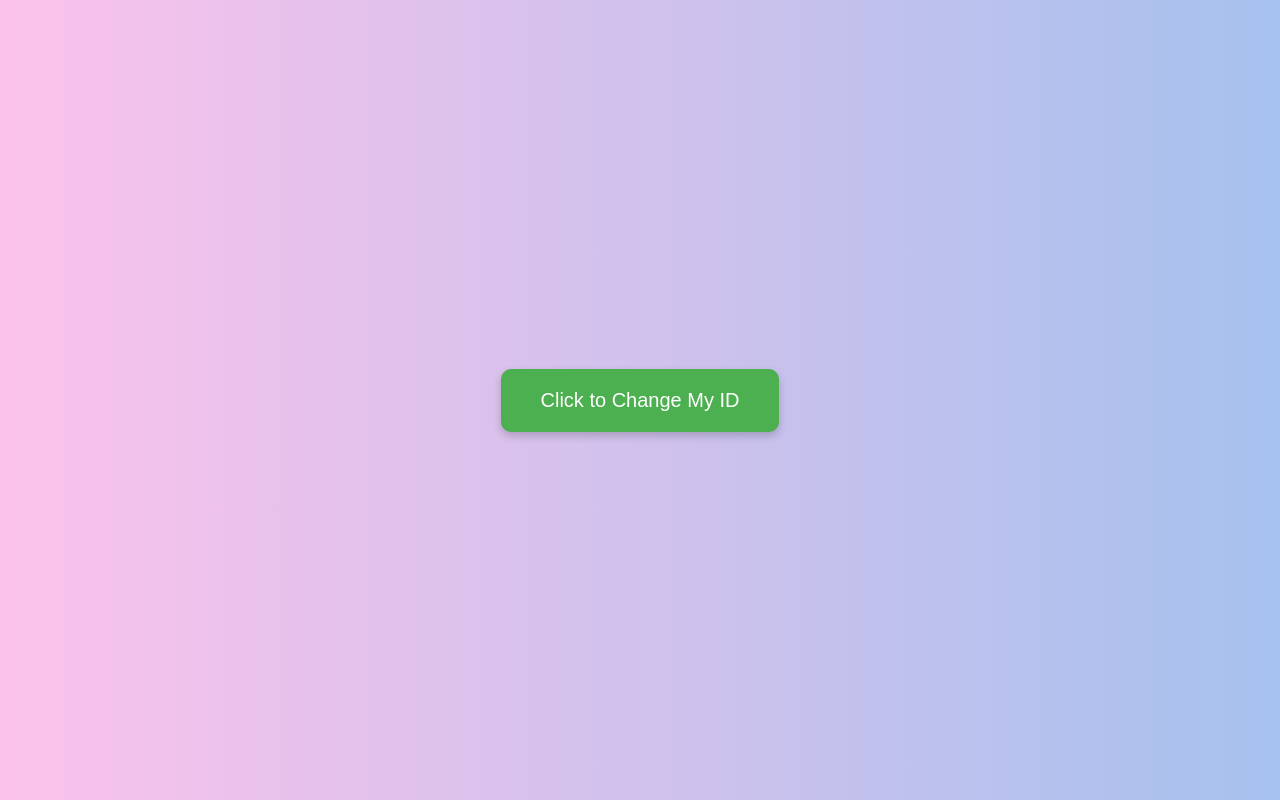
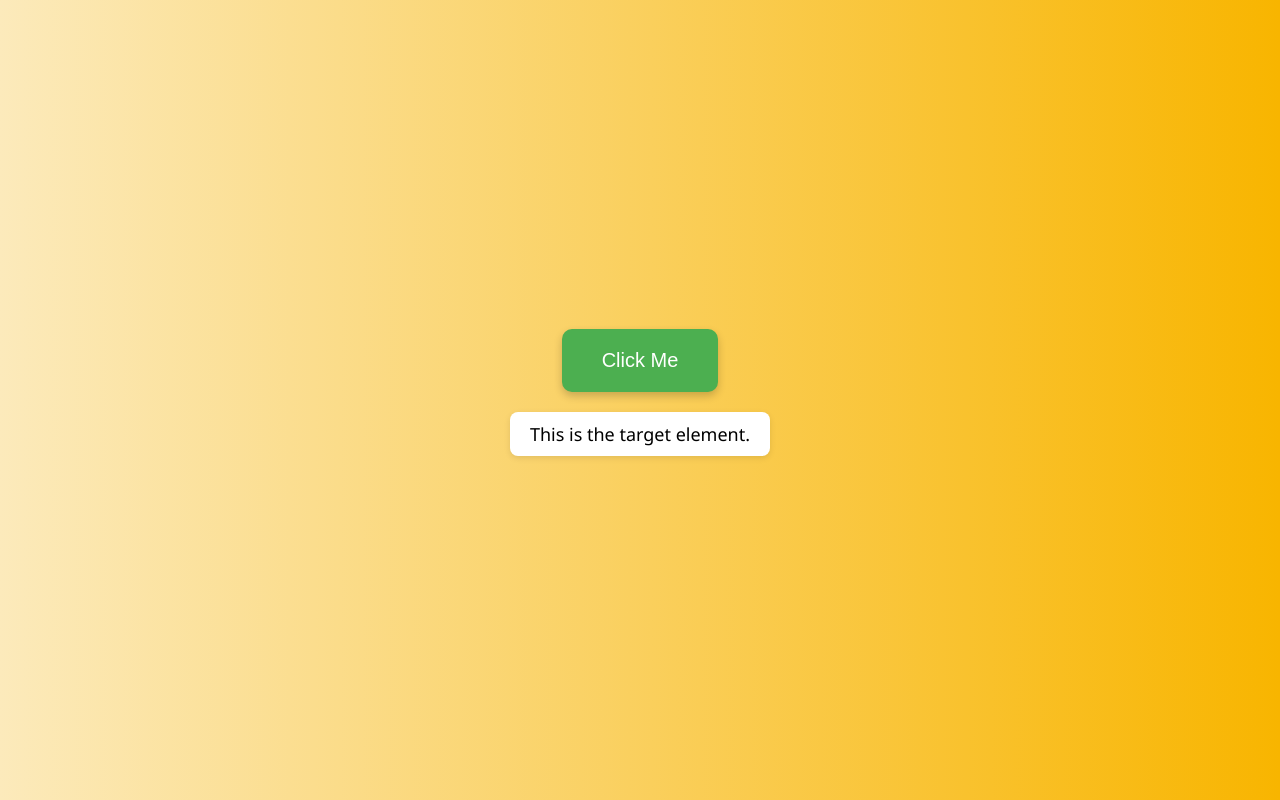
Before and after one commit to masalama/testweb, a plain HTML site: page index.html in a window 1280 px wide. Drawn offline with Linux system fonts and the light colour scheme.

Commit message:
Update index.html

```diff
--- a/index.html
+++ b/index.html
@@ -2,12 +2,13 @@
 <html lang="en">
 <head>
   <meta charset="UTF-8">
-  <title>Healenium Test Demo</title>
+  <title>Healenium Locator Test</title>
   <style>
     body {
-      background: linear-gradient(to right, #fbc2eb, #a6c1ee);
+      background: linear-gradient(to right, #fceabb, #f8b500);
       font-family: 'Segoe UI', Tahoma, Geneva, Verdana, sans-serif;
       display: flex;
+      flex-direction: column;
       justify-content: center;
       align-items: center;
       height: 100vh;
@@ -22,6 +23,7 @@
       border-radius: 10px;
       color: white;
       cursor: pointer;
+      margin-bottom: 20px;
       box-shadow: 0 4px 8px rgba(0,0,0,0.2);
       transition: 0.3s ease;
     }
@@ -29,23 +31,44 @@
     button:hover {
       background-color: #45a049;
     }
+
+    #target-element {
+      font-size: 18px;
+      background-color: #ffffff;
+      padding: 10px 20px;
+      border-radius: 8px;
+      box-shadow: 0 2px 6px rgba(0,0,0,0.1);
+    }
+
+    #message {
+      margin-top: 15px;
+      color: #444;
+      font-weight: bold;
+    }
   </style>
+
   <script>
     function generateRandomId() {
-      return "btn-" + Math.random().toString(36).substring(2, 10);
+      return "elem-" + Math.random().toString(36).substring(2, 10);
     }
 
-    function changeId() {
-      const btn = document.getElementById("original-btn");
-      if (btn) {
-        const newId = generateRandomId();
-        btn.id = newId;
-        btn.innerText = "ID Changed to: " + newId;
-      }
+    function changeOtherElementId() {
+      const target = document.getElementById("target-element");
+      const newId = generateRandomId();
+      target.id = newId;
+
+      const message = document.getElementById("message");
+      message.innerText = `Target element ID changed to: ${newId}`;
     }
   </script>
 </head>
 <body>
-  <button id="original-btn" onclick="changeId()">Click to Change My ID</button>
+
+  <button id="static-button" onclick="changeOtherElementId()">Click Me</button>
+
+  <div id="target-element">This is the target element.</div>
+
+  <div id="message"></div>
+
 </body>
 </html>
```
